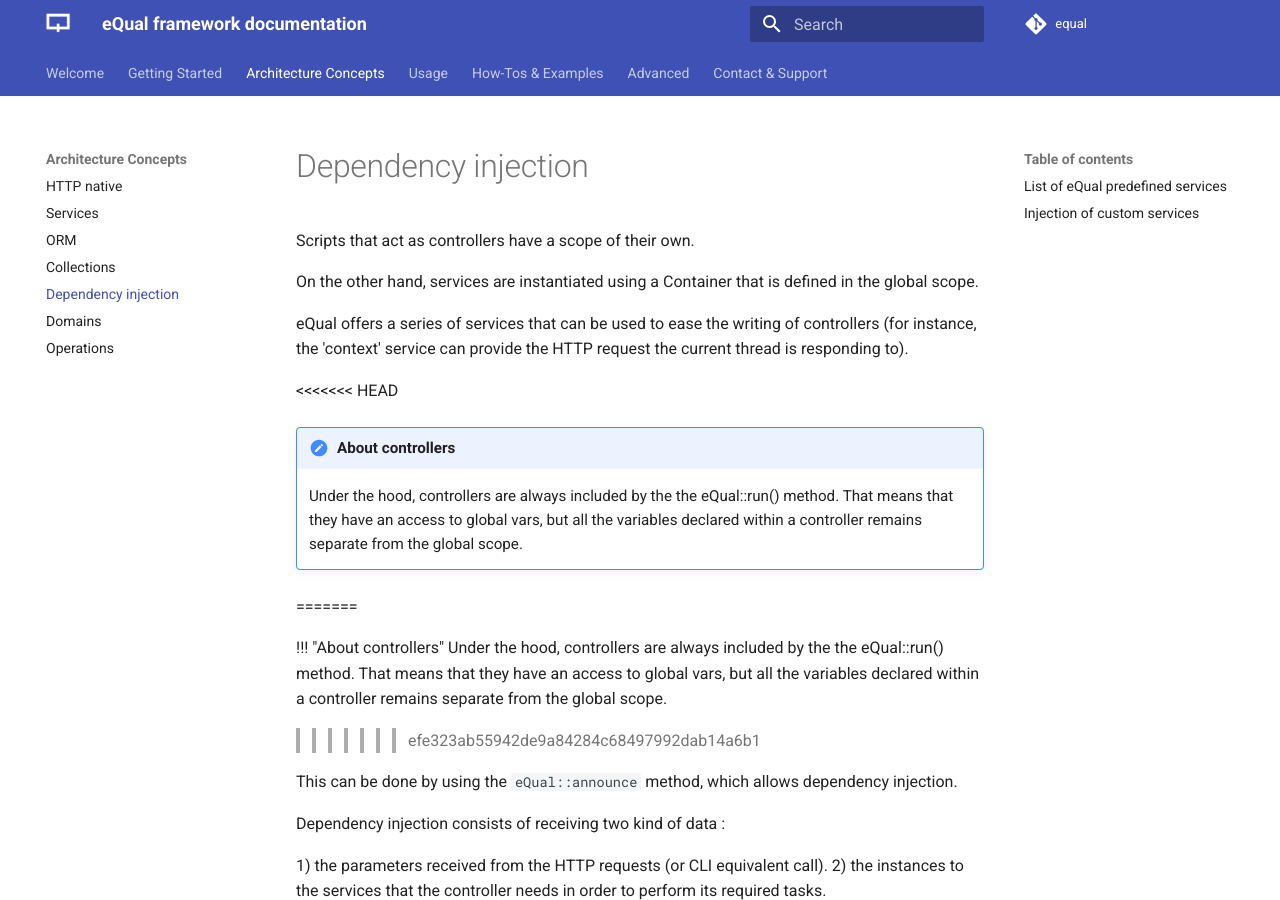
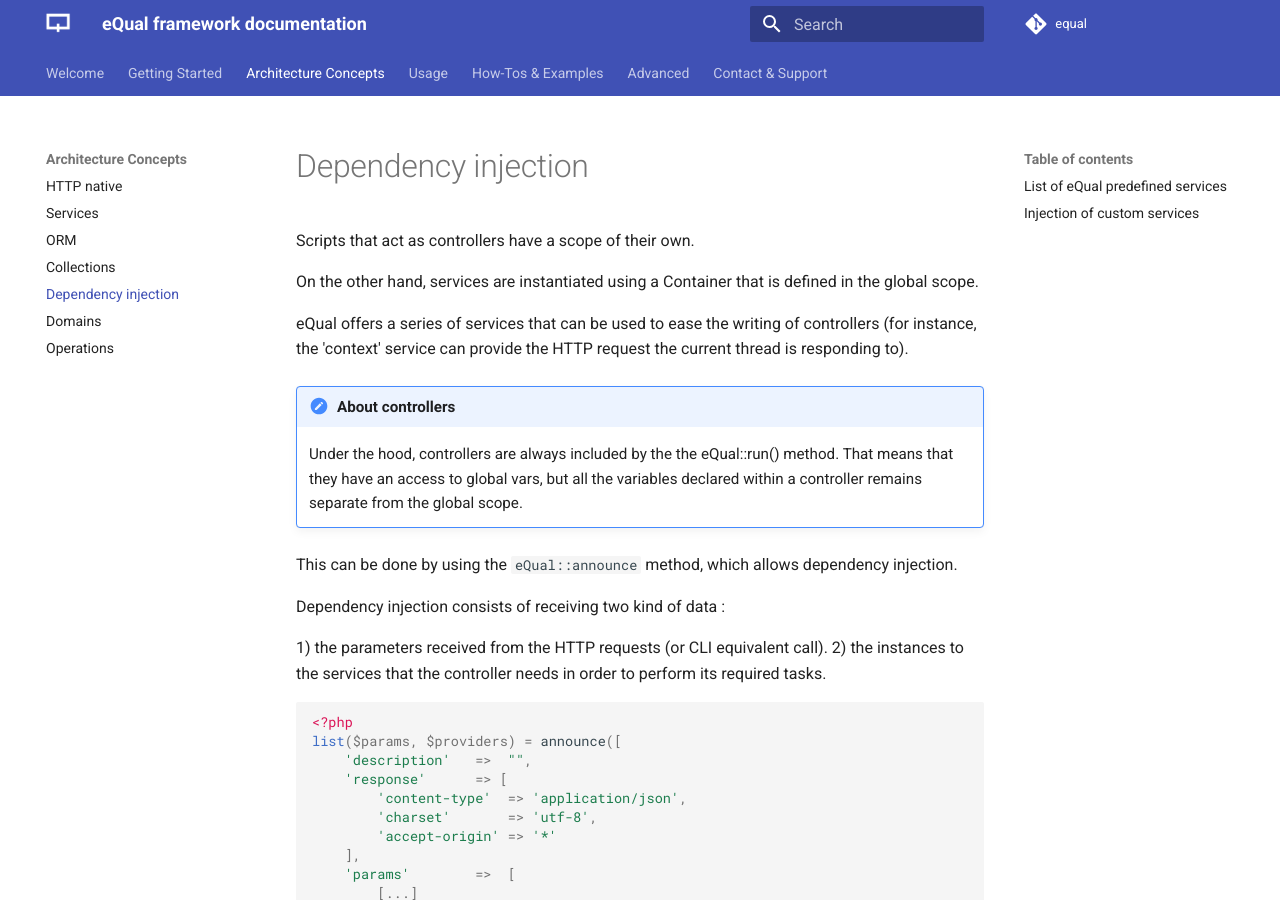
Before and after one commit to equalframework/equal-doc, an MkDocs documentation site: the page built from docs/architecture-concepts/dependency-injection.md, in a window 1280 px wide and 900 px high. Built offline with MkDocs 1.6.1 and Material for MkDocs 9.7.7, drawn with Linux system fonts in a browser that asks for light colours; comment, search, counter and statistics services are not loaded.

Commit message:
added docs

```diff
--- a/docs/architecture-concepts/dependency-injection.md
+++ b/docs/architecture-concepts/dependency-injection.md
@@ -6,15 +6,9 @@
 
 eQual offers a series of services that can be used to ease the writing of controllers (for instance, the 'context' service can provide the HTTP request the current thread is responding to).
 
-<<<<<<< HEAD
+
 !!! note "About controllers"
-	Under the hood, controllers are always included by the the eQual::run() method. That means that they have an access to global vars, but all the variables declared within a controller remains separate from the global scope.
-=======
-
-
-!!! "About controllers"
     Under the hood, controllers are always included by the the eQual::run() method. That means that they have an access to global vars, but all the variables declared within a controller remains separate from the global scope.
->>>>>>> efe323ab55942de9a84284c68497992dab14a6b1
 
 This can be done by using the `eQual::announce` method, which allows dependency injection.
 
```
